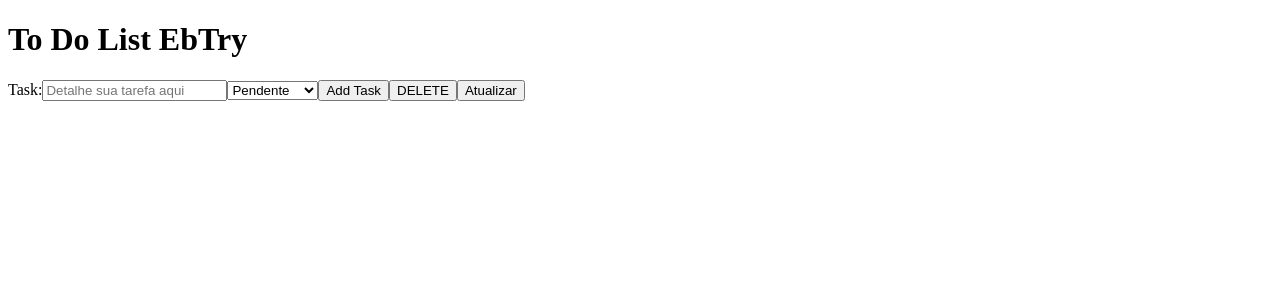
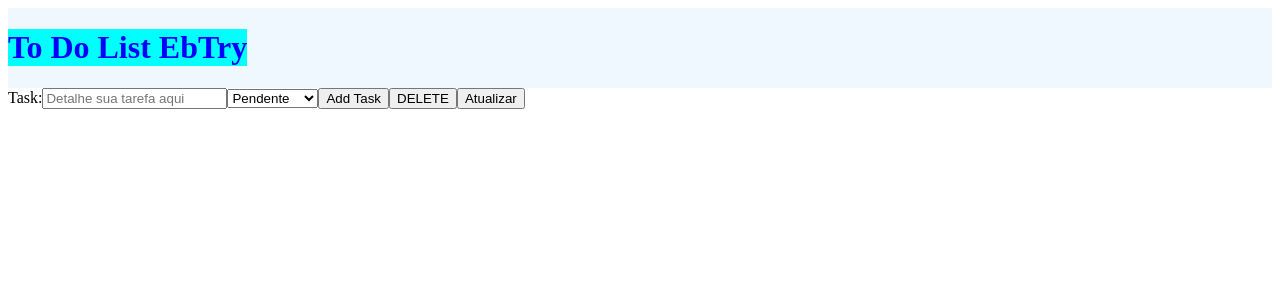
Before and after one commit to leo2903lan/toDoList-Ebytr, a React (Create React App) app in the folder frontend/todolist-ebtry/: page / in a window 1280 px wide. Shown: the top 300 px of the page. Built offline with nearby package versions, Linux system fonts and the light colour scheme.

Commit message:
estilizadno o componente header com css

```diff
--- a/frontend/todolist-ebtry/src/App.tsx
+++ b/frontend/todolist-ebtry/src/App.tsx
@@ -1,6 +1,7 @@
 import React from 'react';
-import Header from './components/Header';
+import Header from './components/Header/Header';
 import Input from './components/Input';
+import './app.css'
 
 function App() {
   return (
--- /dev/null
+++ b/frontend/todolist-ebtry/src/app.css
@@ -0,0 +1,3 @@
+* {
+
+}
--- a/frontend/todolist-ebtry/src/components/Header.tsx
+++ /dev/null
@@ -1,9 +0,0 @@
-import React from 'react'
-
-function Header() {
-  return (
-    <h1>To Do List EbTry</h1>
-  )
-}
-
-export default Header
--- /dev/null
+++ b/frontend/todolist-ebtry/src/components/Header/Header.tsx
@@ -0,0 +1,12 @@
+import React from 'react'
+import  './header.css'
+
+function Header() {
+  return (
+    <div className='box-title'>
+      <h1 className='tittle-collor'>To Do List EbTry</h1>
+    </div>
+  )
+}
+
+export default Header
--- /dev/null
+++ b/frontend/todolist-ebtry/src/components/Header/header.css
@@ -0,0 +1,11 @@
+.box-title {
+  background-color: aliceblue;
+  display: flex;
+}
+
+.tittle-collor{
+  align-items: center;
+  background-color: aqua;
+  color: blue;
+  margin: 0, auto, 0, auto;
+}
```
